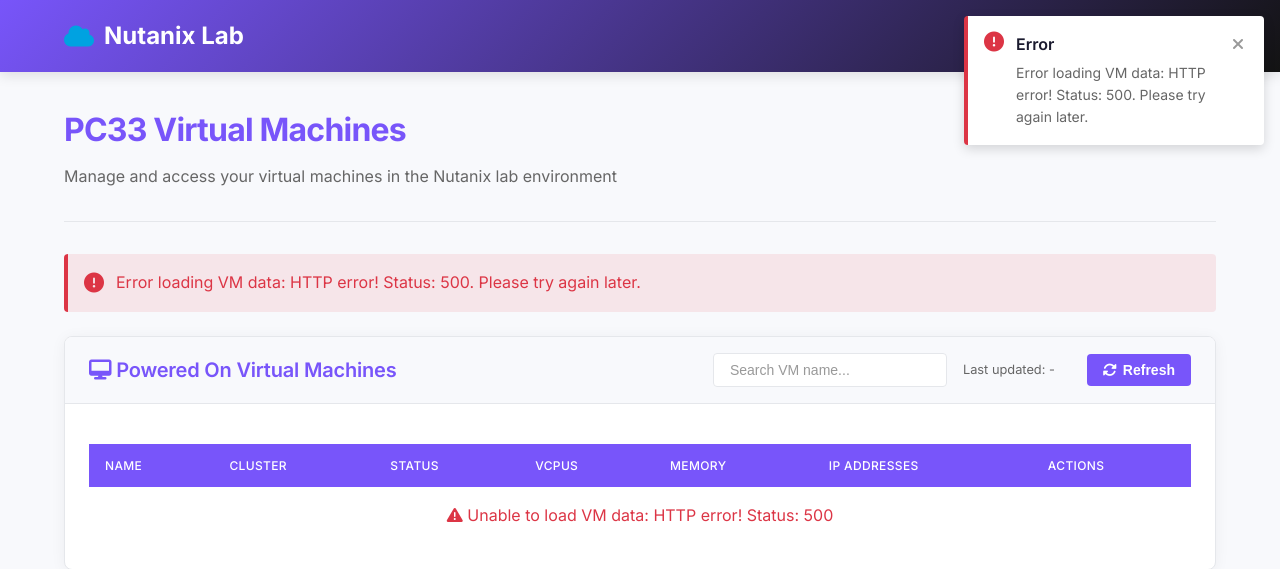
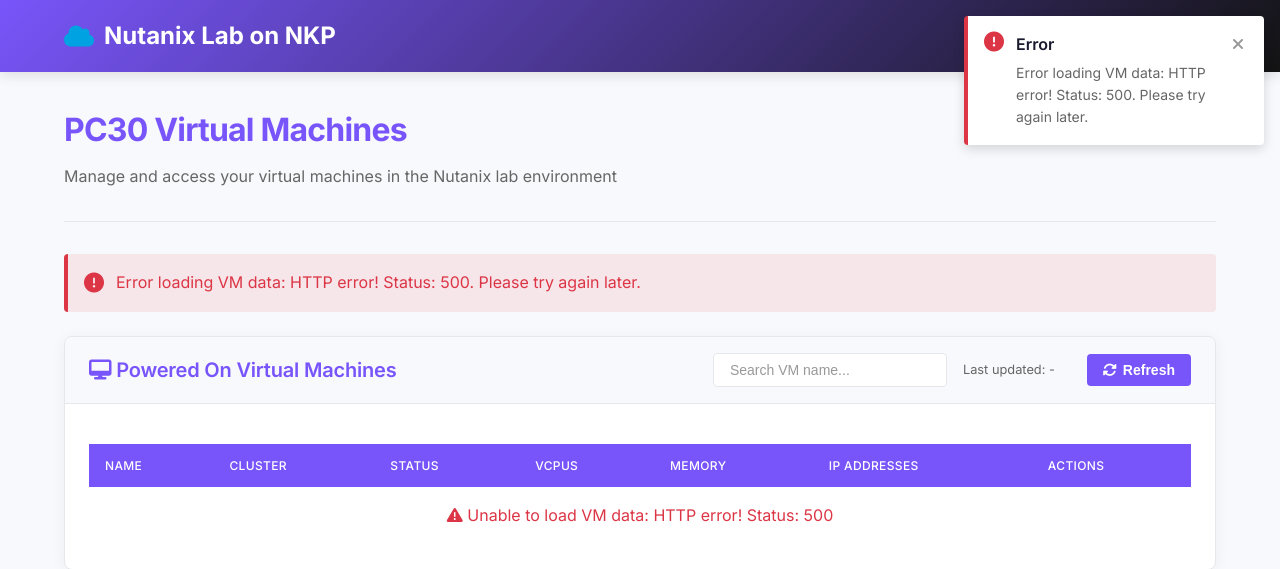
Before and after one commit to nutanixed/flask-vm-dashboard, a Flask app: page / in a window 1280 px wide. Shown: the top 569 px of the page. Run offline with Flask 3, Linux system fonts and the light colour scheme; the visitor is signed in with stand-in values (Sample User, id 1); parts of the project's set-up code (start-up, migrations or seed data) failed here and were passed over.

Commit message:
Customize UI: Update title to 'Nutanix Dashboard' and header to 'PC30 Virtual Machines'

```diff
--- a/templates/index.html
+++ b/templates/index.html
@@ -7,7 +7,7 @@
     <meta name="theme-color" content="#7855fa">
     <meta name="author" content="Nutanix">
     <meta name="robots" content="noindex, nofollow">
-    <title>PC33 Virtual Machines | Nutanix Lab</title>
+    <title>Nutanix Dashboard</title>
 
     <!-- Favicon -->
     <link rel="icon" href="{{ url_for('static', filename='favicon.svg') }}" type="image/svg+xml">
@@ -30,7 +30,7 @@
         <div class="header-container">
             <div class="logo">
                 <i class="fas fa-cloud" aria-hidden="true"></i>
-                <span>Nutanix Lab</span>
+                <span>Nutanix Lab on NKP</span>
             </div>
             <div class="header-actions">
                 <a href="{{ url_for('logout') }}" class="btn btn-outline" aria-label="Logout">
@@ -48,7 +48,7 @@
 
     <main class="main-container">
         <section class="page-header">
-            <h1>PC33 Virtual Machines</h1>
+            <h1>PC30 Virtual Machines</h1>
             <p>Manage and access your virtual machines in the Nutanix lab environment</p>
         </section>
 
```
